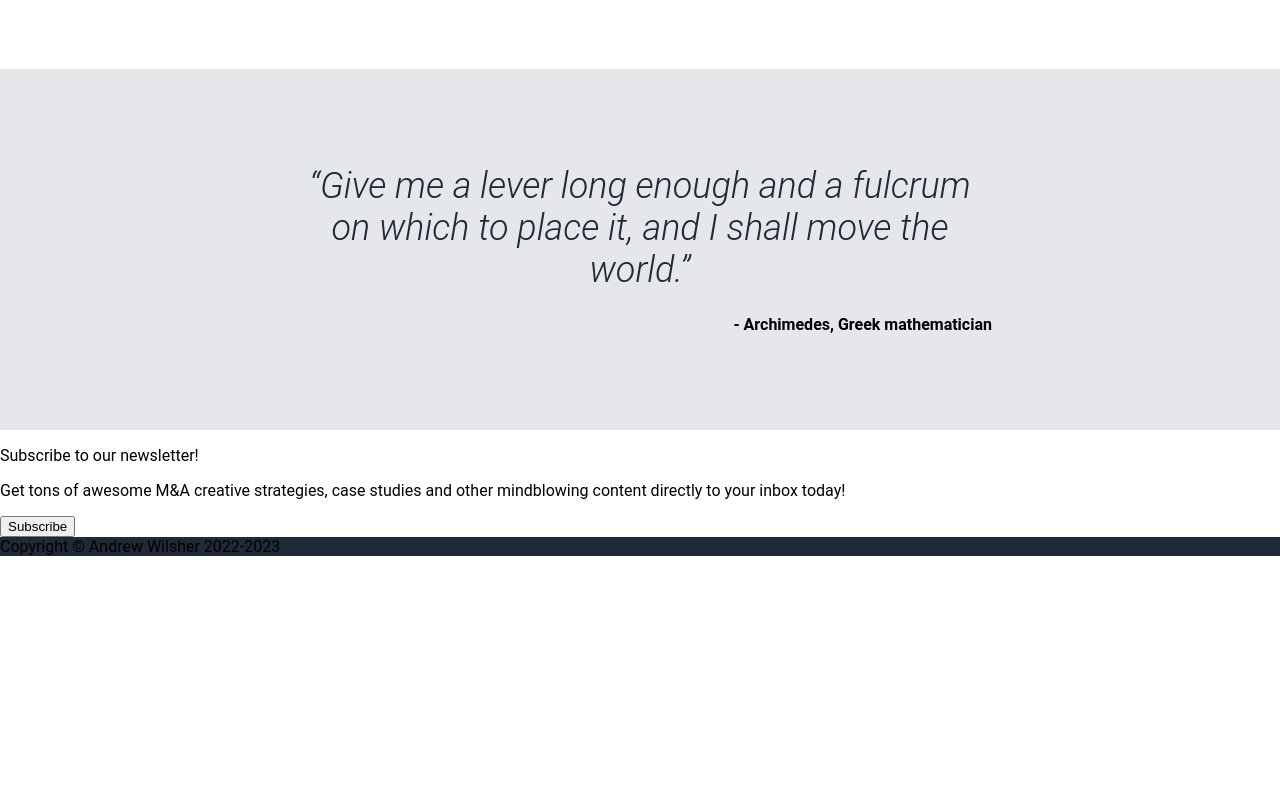
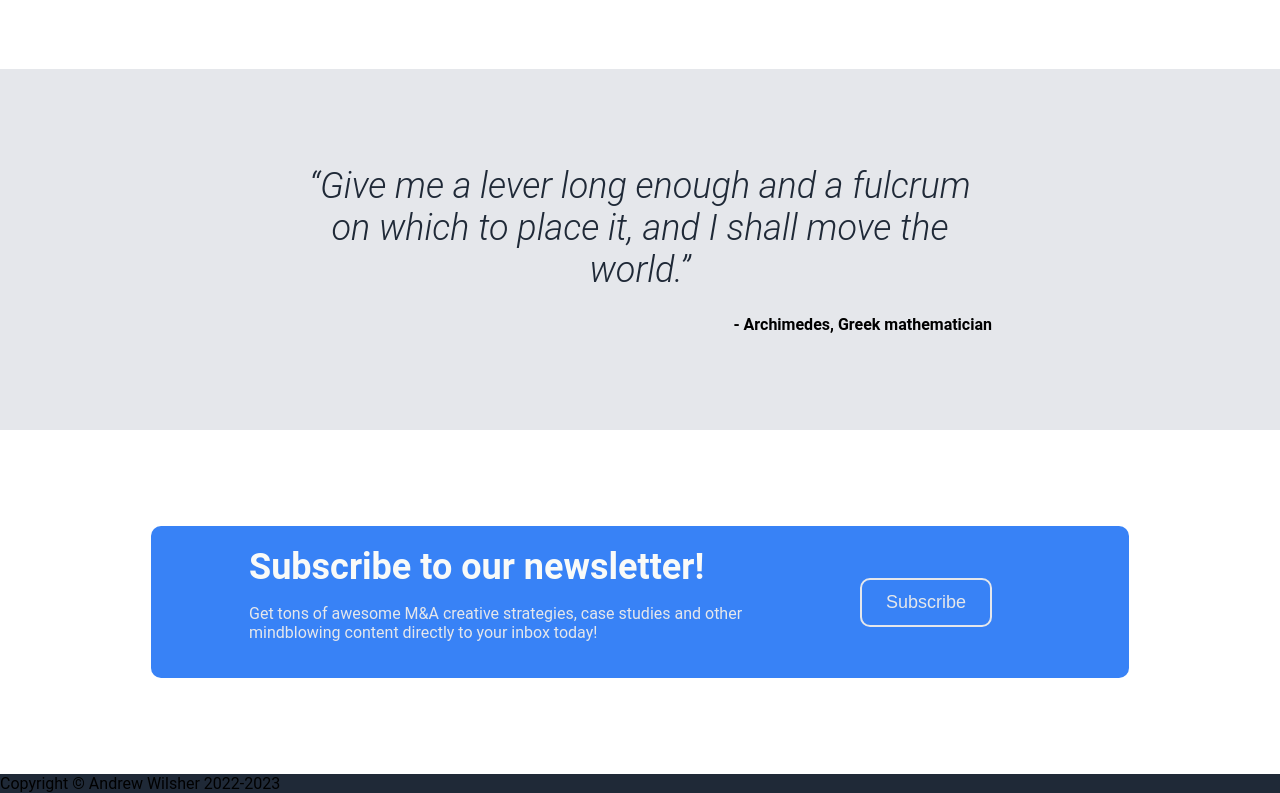
Before and after one commit to orelem/practice-projects, a plain HTML site: page index.html in a window 1280 px wide. Shown: the part 1138-1931 px from the top of the page. Before the commit the page ends 1694 px from the top, so only its background shows below. Drawn offline with Linux system fonts and the light colour scheme.

Commit message:
Add css styling to newsletter section

```diff
--- a/css/style.css
+++ b/css/style.css
@@ -31,6 +31,13 @@ a {
 a, .hero-para {
     font-size: 18px;
     color: #E5E7EB;
+}
+
+button {
+    font-size: 18px;
+    color: #E5E7EB;
+    padding: 12px 24px;
+    border-radius: 10px;
 }
 
 /* HEADER SECTION*/
@@ -79,10 +86,6 @@ a, .hero-para {
 .left button {
     background-color: #3882F6;
     border: none;
-    font-size: 18px;
-    color: #E5E7EB;
-    padding: 12px 24px;
-    border-radius: 10px;
 }
 
 .right {
@@ -160,3 +163,48 @@ a, .hero-para {
     font-weight: 700;
     text-align: end;
 }
+
+
+/* NEWSLETTER SECTION */
+
+.newsletter-container {
+    display: flex;
+    justify-content: center;
+}
+
+.newsletter {
+    background-color: #3882F6;
+    margin: 96px;
+    display: flex;
+    align-items: center;
+    padding: 20px 0;
+    /* gap: 20px; */
+    border-radius: 10px;
+}
+
+.nl-text {
+    margin-left: 10%;
+    flex: 3;
+}
+
+.nl-header {
+    color: #F9FAF8;
+    font-weight: 700;
+    font-size: 36px;
+    margin: 0;
+}
+
+.nl-para {
+    color: #E5E7EB;
+}
+
+.sub {
+    flex: 1;
+    margin: 0 10% 0 10%
+}
+
+.sub button {
+    border: 2px solid #E5E7EB;
+    background-color: #3882F6;
+    color: #E5E7EB;
+}
--- a/index.html
+++ b/index.html
@@ -67,7 +67,9 @@
                 <p class="nl-header">Subscribe to our newsletter!</p>
                 <p class="nl-para">Get tons of awesome M&A creative strategies, case studies and other mindblowing content directly to your inbox today!</p>
             </div>
-            <button>Subscribe</button>
+            <div class="sub">
+                <button>Subscribe</button>
+            </div>
         </div>
     </div>
     <div class="footer">Copyright &copy; Andrew Wilsher 2022-2023</div>
```
